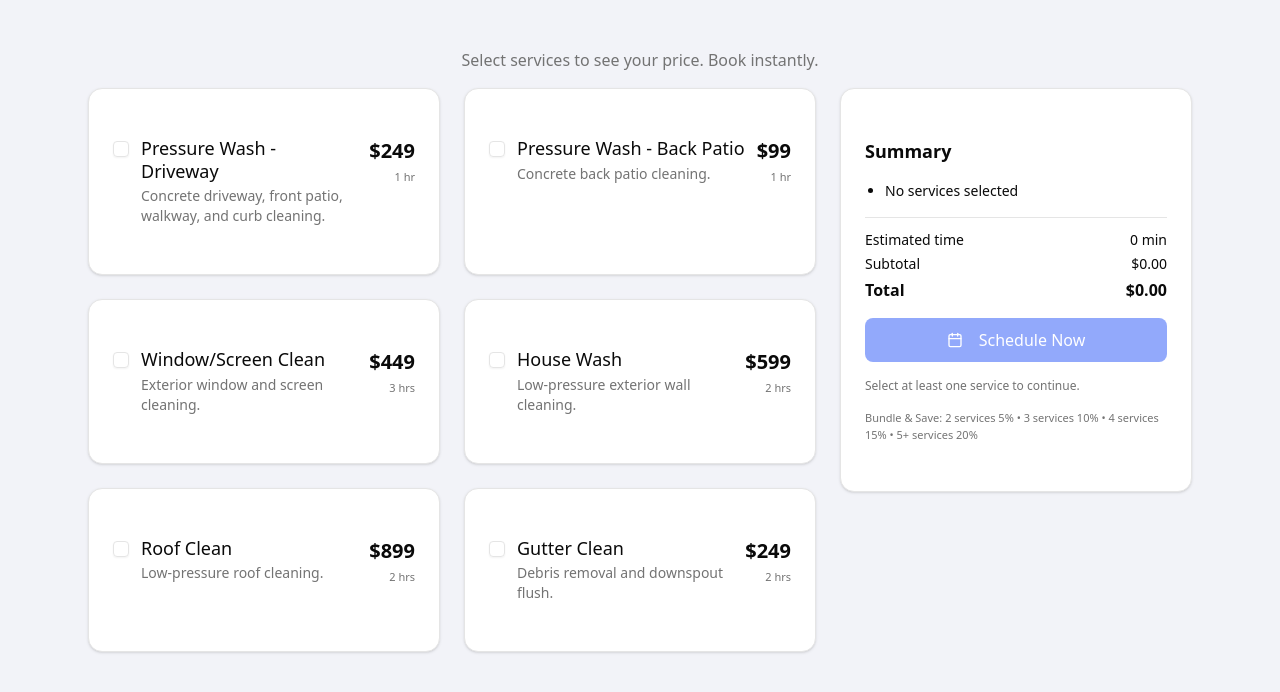
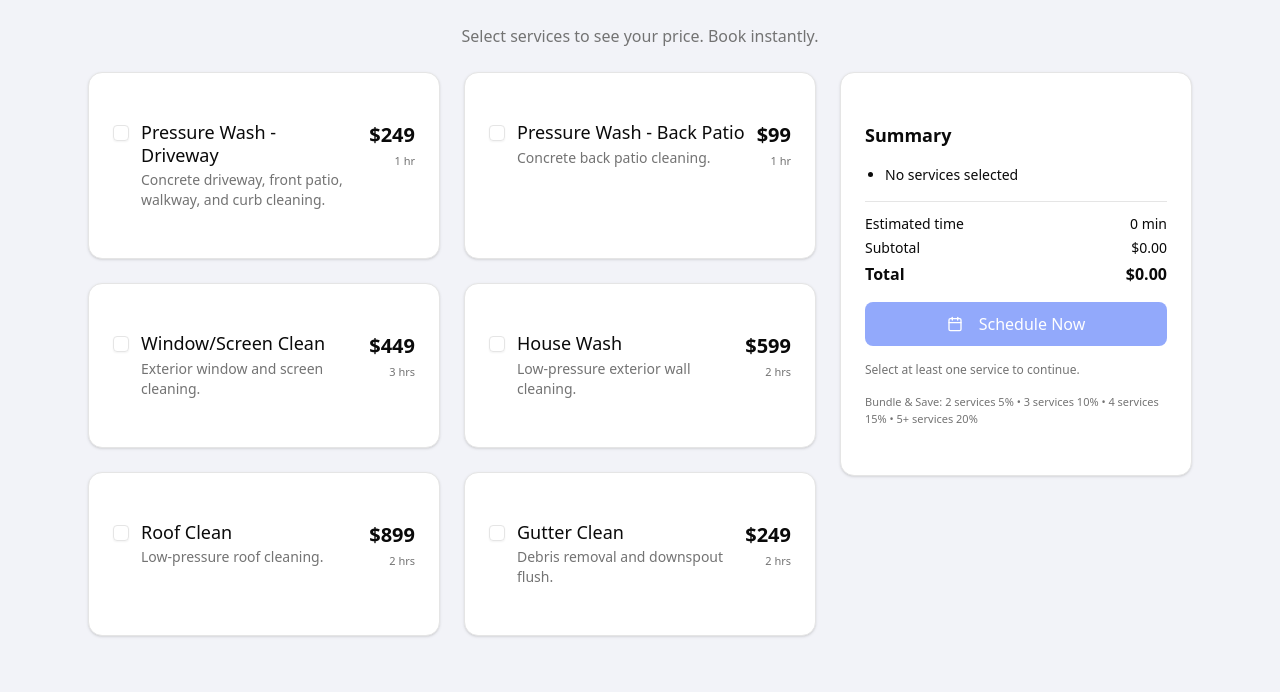
Before and after one commit to CharlesHoffman-dev/instant-quote, a Next.js app: page / in a window 1280 px wide. Shown: the top 692 px of the page. Built offline with nearby package versions, Linux system fonts and the light colour scheme.

Commit message:
Top padding added

```diff
--- a/src/components/InstantQuoteSchedule.tsx
+++ b/src/components/InstantQuoteSchedule.tsx
@@ -241,8 +241,8 @@ export default function InstantQuoteSchedule() {
   }, []);
 
   return (
-    <div className="max-w-6xl mx-auto p-4 sm:p-6 bg-[#f2f3f8]">
-      <header className="mb-3 sm:mb-4 text-center">
+    <div className="max-w-6xl mx-auto px-2 sm:px-6 pt-0 bg-[#f2f3f8]">
+      <header className="mt-0 mb-6 sm:mb-6 text-center">
         <p className="text-muted-foreground mt-2">
           Select services to see your price. Book instantly.
         </p>
```
